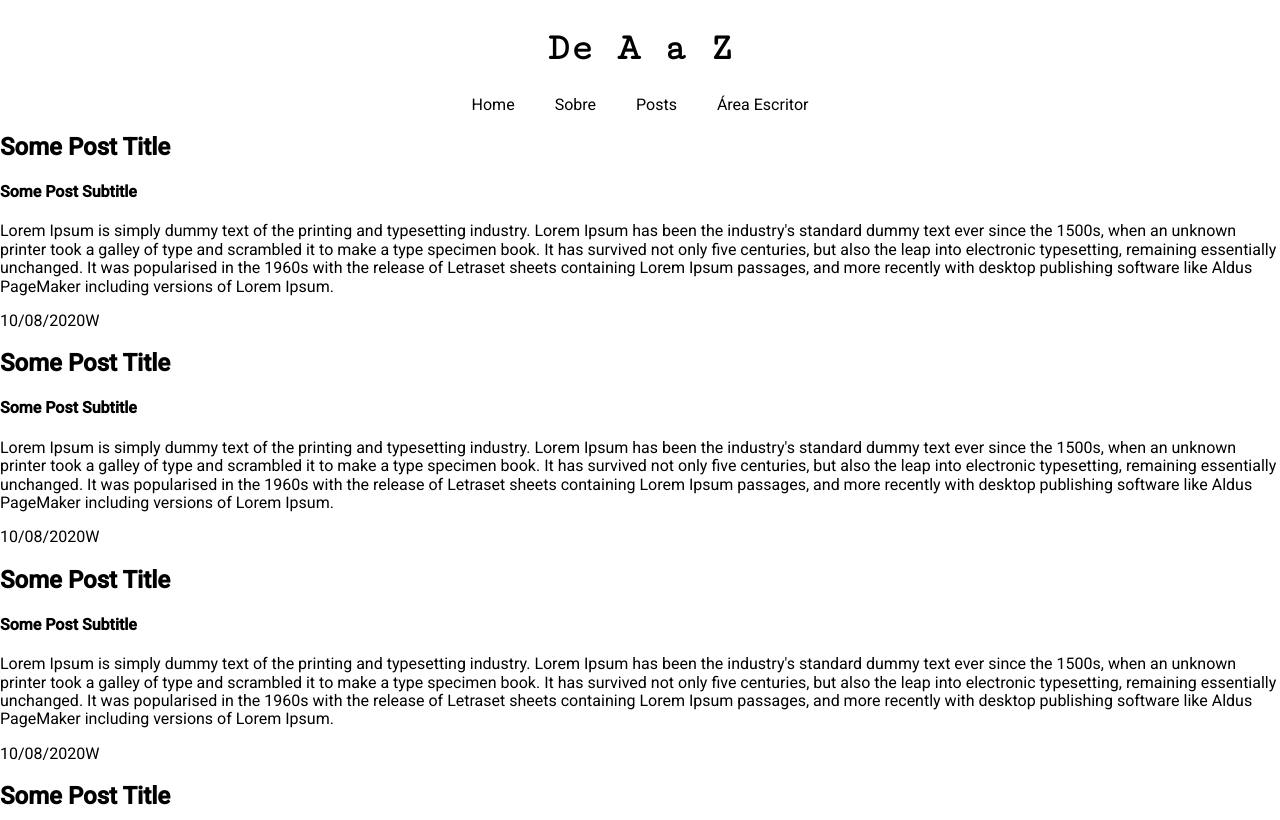
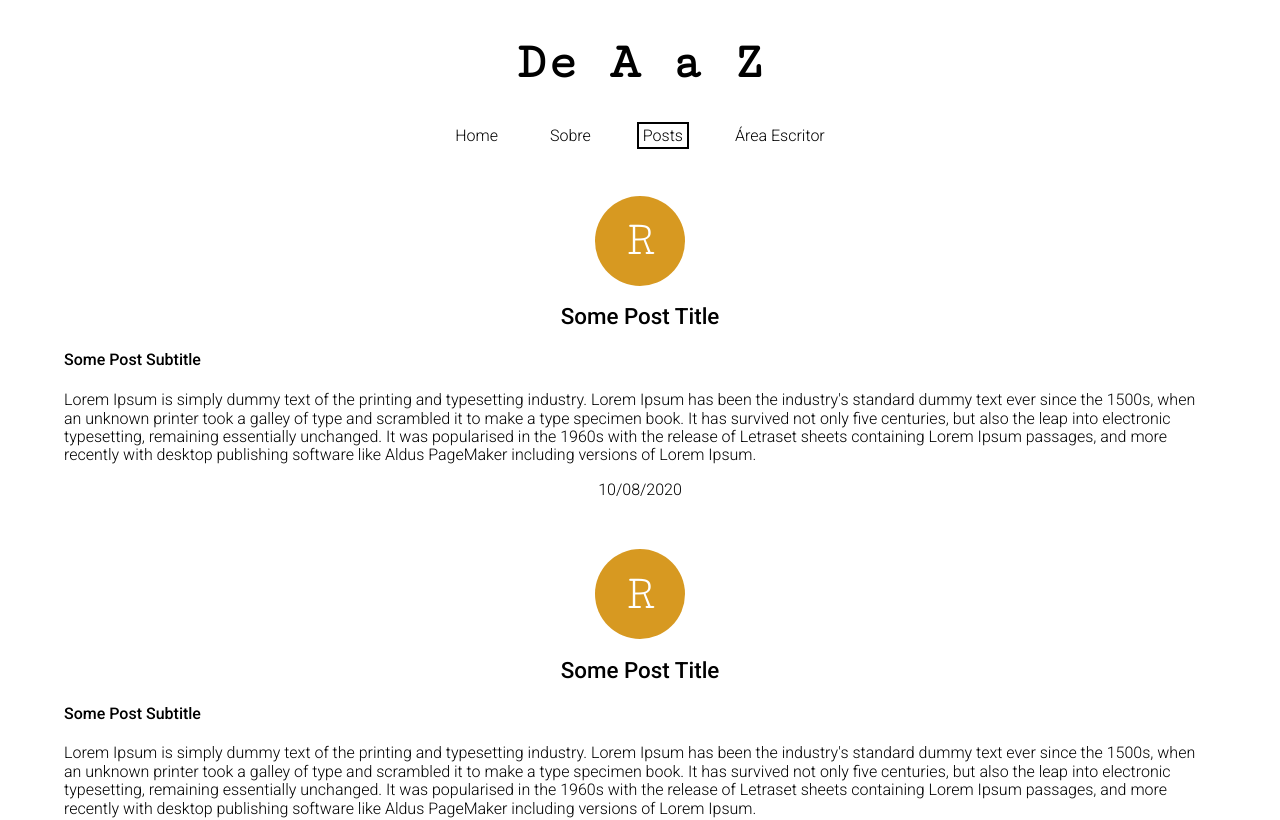
Before and after one commit to rsacramento18/deaaz-react, a React (Create React App) app: page /posts in a window 1280 px wide. Shown: the top 820 px of the page. Built offline with nearby package versions, Linux system fonts and the light colour scheme.

Commit message:
Css to router and post

```diff
--- a/src/components/post.tsx
+++ b/src/components/post.tsx
@@ -3,12 +3,16 @@ import React from 'react';
 const Post = () =>  {
 
   return (
-    <div>
-      <h2 className="postTitle">Some Post Title</h2>
-      <h4 className="postSubtitle">Some Post Subtitle</h4>
-      <p className="post">Lorem Ipsum is simply dummy text of the printing and typesetting industry. Lorem Ipsum has been the industry's standard dummy text ever since the 1500s, when an unknown printer took a galley of type and scrambled it to make a type specimen book. It has survived not only five centuries, but also the leap into electronic typesetting, remaining essentially unchanged. It was popularised in the 1960s with the release of Letraset sheets containing Lorem Ipsum passages, and more recently with desktop publishing software like Aldus PageMaker including versions of Lorem Ipsum.</p>
-      <span className="date">10/08/2020</span>
-      <span className="user">W</span>
+    <div className="post">
+      <div className="user">
+        <div className="user-box">
+          <span>R</span>
+        </div>
+      </div>
+      <h2 className="title">Some Post Title</h2>
+      <h4 className="subtitle">Some Post Subtitle</h4>
+      <p className="content">Lorem Ipsum is simply dummy text of the printing and typesetting industry. Lorem Ipsum has been the industry's standard dummy text ever since the 1500s, when an unknown printer took a galley of type and scrambled it to make a type specimen book. It has survived not only five centuries, but also the leap into electronic typesetting, remaining essentially unchanged. It was popularised in the 1960s with the release of Letraset sheets containing Lorem Ipsum passages, and more recently with desktop publishing software like Aldus PageMaker including versions of Lorem Ipsum.</p>
+      <p className="date">10/08/2020</p>
     </div>
   );
 }
--- a/src/components/router.tsx
+++ b/src/components/router.tsx
@@ -1,5 +1,5 @@
 import React from 'react';
-import { BrowserRouter as Router, Route, Link} from "react-router-dom";
+import { BrowserRouter as Router, Route, NavLink} from "react-router-dom";
 import Home from '../pages/home';
 import About from '../pages/about';
 import Posts from '../pages/posts';
@@ -15,23 +15,23 @@ const AppRouter = () => {
                 <nav>
                     <ul>
                         <li>
-                            <Link to="/">Home</Link>
+                            <NavLink activeClassName="active-item" exact to="/">Home</NavLink>
                         </li>
                         <li>
-                            <Link to="/about">Sobre</Link>
+                            <NavLink activeClassName="active-item" exact to="/about">Sobre</NavLink>
                         </li>
                         <li>
-                            <Link to="/posts">Posts</Link>
+                            <NavLink activeClassName="active-item" exact to="/posts">Posts</NavLink>
                         </li>
                         <li>
-                            <Link to="/write">Área Escritor</Link>
+                            <NavLink activeClassName="active-item" exact to="/write">Área Escritor</NavLink>
                         </li>
                     </ul>
                 </nav>
-                <Route path="/" exact component={ Home }></Route>
                 <Route path="/about" exact component={ About }></Route>
                 <Route path="/posts" exact component={ Posts }></Route>
                 <Route path="/posts" exact component={ Writer}></Route>
+                <Route path="/" exact component={ Home }></Route>
             </div>
         </Router>
     );
--- a/src/main.scss
+++ b/src/main.scss
@@ -2,6 +2,22 @@
 
 body {
     font-family: Roboto;
+    font-weight: 300;
+}
+
+
+@media (min-width:1910px) {
+    body {
+        width: 60%;
+        margin:0 auto;
+    }
+}
+
+@media (max-width:1910px) {
+    body {
+        width: 90%;
+        margin:0 auto;
+    }
 }
 
 // MENU ==========================================
@@ -11,7 +27,7 @@ body {
     margin: 0 auto;
     text-align: center;
     font-family: "Cutive Mono";
-    font-size: 1.2em;
+    font-size: 1.6em;
 }
 
 .menu {
@@ -22,6 +38,7 @@ body {
     display: block;
     text-align: center;
     padding: 0;
+    margin-bottom: 50px;
 }
 
 .menu nav ul li {
@@ -31,6 +48,67 @@ body {
 }
 
 .menu nav ul li a {
-    color: #000000;
+    color: black;
     text-decoration: none;
+    padding: 2px 4px;
+    border: 2px solid white;
 }
+
+.menu nav ul li a:hover {
+    border-bottom: 2px solid black;
+    border-right: 2px solid white;
+    border-top: 2px solid white;
+    border-left: 2px solid white;
+}
+
+.menu nav ul li .active-item {
+    border: 2px solid black;
+}
+
+
+// POST ========================
+
+.post {
+    margin: 50px 0;
+}
+
+.post .user {
+    width: 100%;
+    display: flex;
+    justify-content: center;
+    align-items: center;
+}
+
+.post .user .user-box {
+    width: 90px;
+    height: 90px;
+    display:flex;
+    align-items: center;
+    justify-content: center;
+    font-size: 3.2em;
+    background-color: #d79921;
+    color: white;
+    border-radius: 50%;
+    font-family: "Cutive Mono";
+
+}
+
+.post .title {
+    text-align: center;
+    font-weight: 500;
+    font-size: 1.4em;
+}
+
+.post .subtitle {
+    font-weight: 500;
+    font-size: 1em;
+}
+
+.post .content {
+    text-justify: justify;
+    font-size: 1em;
+}
+
+.post .date {
+    text-align: center;
+}
--- a/src/pages/about.tsx
+++ b/src/pages/about.tsx
@@ -3,7 +3,7 @@ import React from 'react';
 const About = () => {
   return (
     <div>
-      <h1>about</h1>
+      <h1>sobre</h1>
       <p>Lorem Ipsum is simply dummy text of the printing and typesetting industry. Lorem Ipsum has been the industry's standard dummy text ever since the 1500s, when an unknown printer took a galley of type and scrambled it to make a type specimen book. It has survived not only five centuries, but also the leap into electronic typesetting, remaining essentially unchanged. It was popularised in the 1960s with the release of Letraset sheets containing Lorem Ipsum passages, and more recently with desktop publishing software like Aldus PageMaker including versions of Lorem Ipsum.</p>
     </div>
 
```
